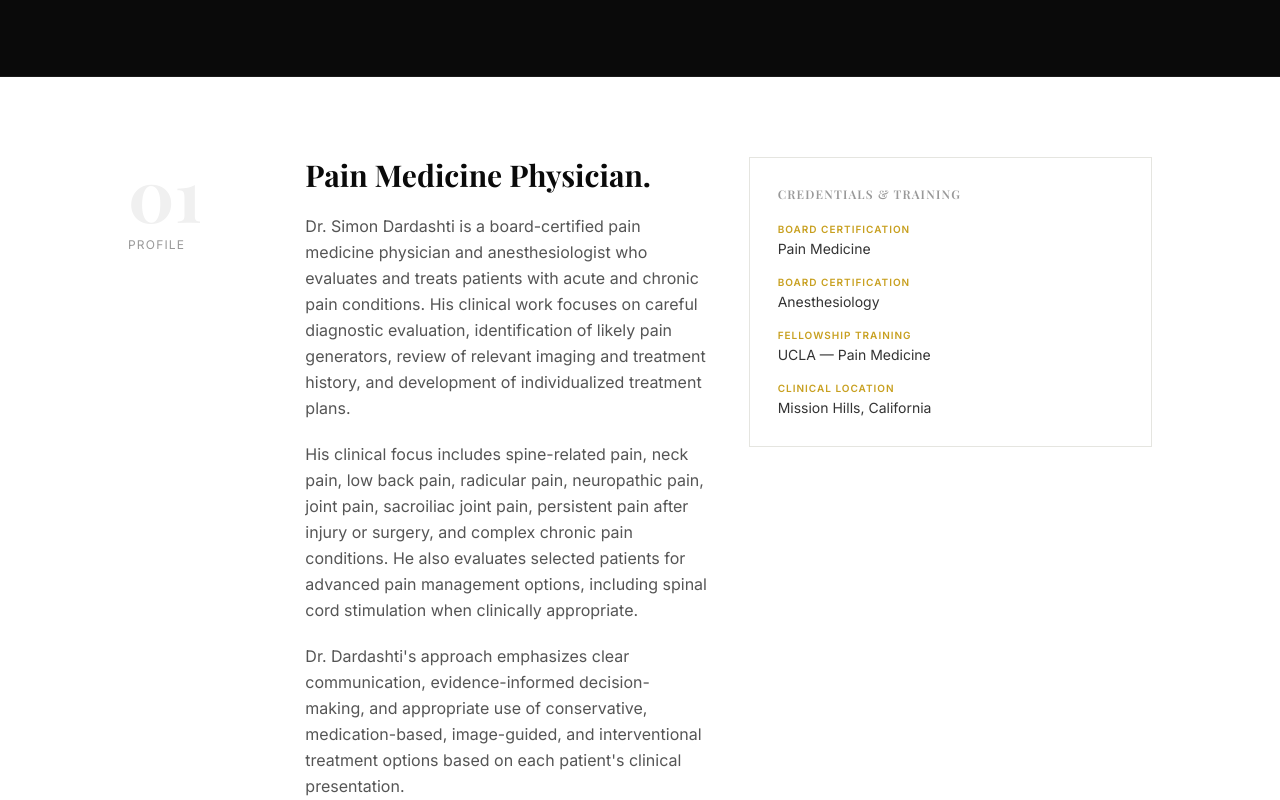
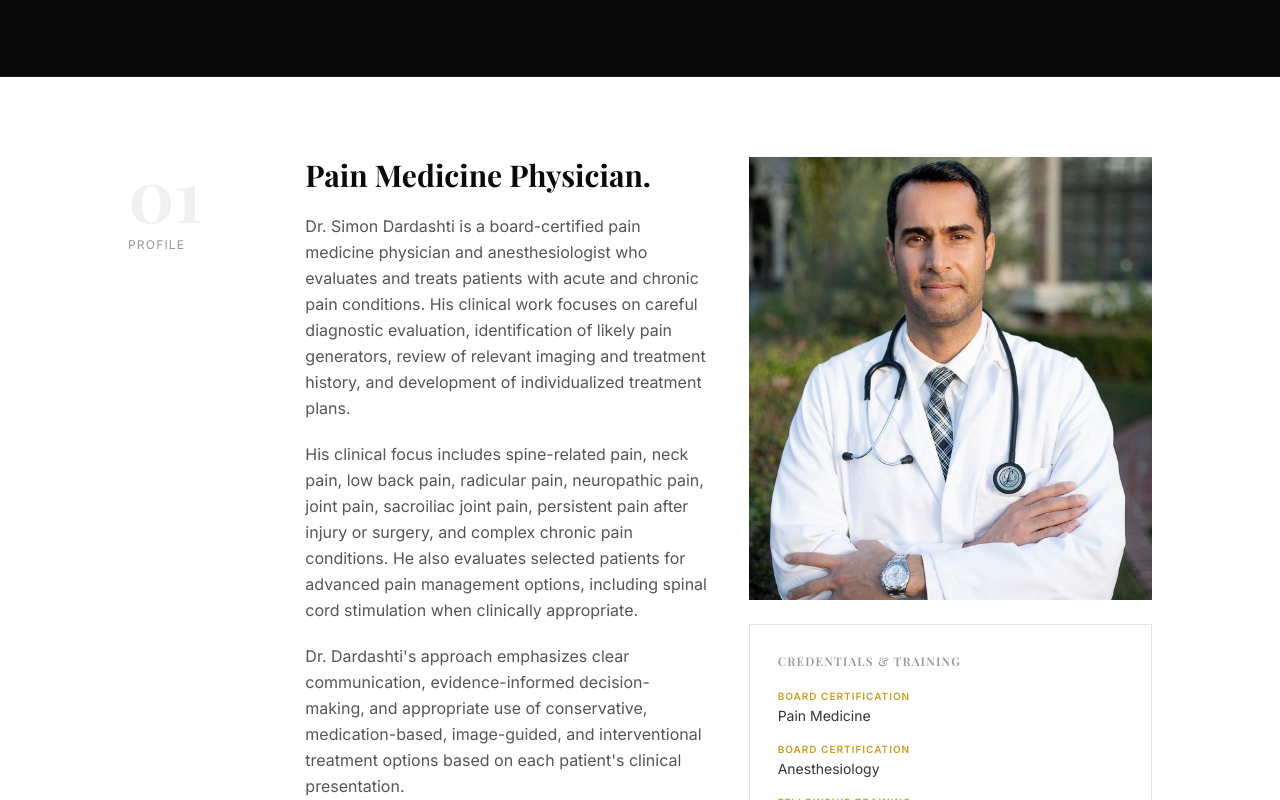
Before and after one commit to SimonDardashti/drdardashti-website, a Next.js app: page /about in a window 1280 px wide. Shown: the part 416-1216 px from the top of the page. Built offline with nearby package versions, Linux system fonts and the light colour scheme; a web font is replaced by a local one.

Commit message:
Add headshot photo to about page bio section

```diff
--- a/app/about/page.tsx
+++ b/app/about/page.tsx
@@ -102,7 +102,13 @@ export default function AboutPage() {
             </p>
           </div>
 
-          <div className="md:col-span-5">
+          <div className="md:col-span-5 space-y-6">
+            <img
+              src="/headshot.webp"
+              alt="Dr. Simon Dardashti, MD"
+              className="w-full object-cover"
+              style={{ filter: "grayscale(20%)" }}
+            />
             <div className="border border-[#e5e5e0] p-7">
               <h3 className="text-xs font-semibold text-[#999] uppercase tracking-widest mb-5">
                 Credentials &amp; Training
```
